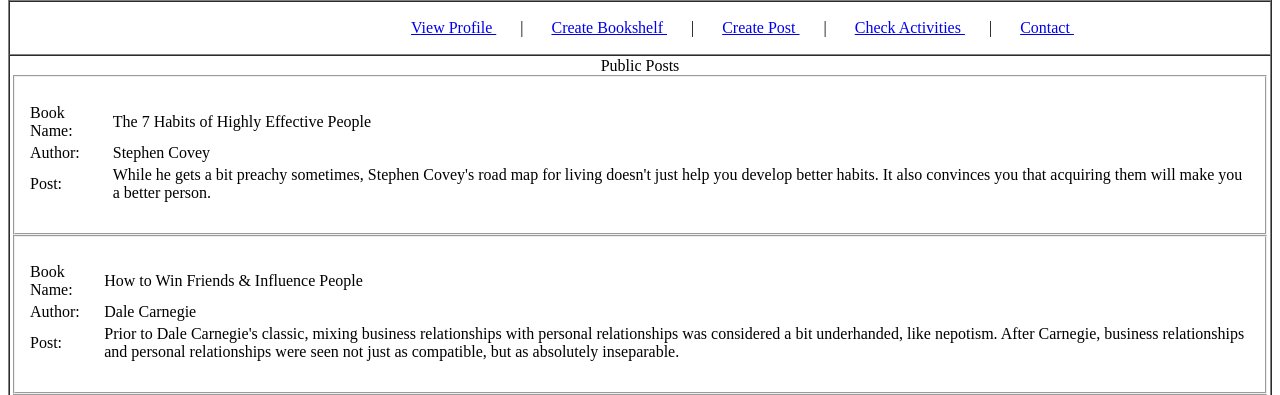
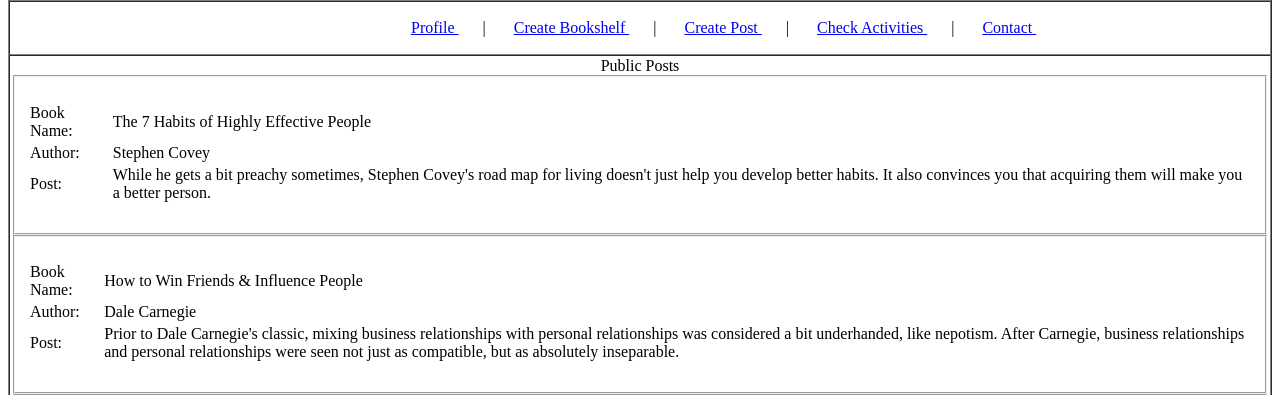
Before and after one commit to Atanusaha143/eBookshelf---a-Book-Cataloging-Social-Platform, a PHP site: page /view/UserHome.php in a window 1280 px wide. Shown: the part 312-707 px from the top of the page. Run offline with PHP 8.4, Linux system fonts and the light colour scheme; the visitor is signed in with stand-in values (Sample User, id 1).

Commit message:
modified user's home

```diff
--- a/view/UserHome.php
+++ b/view/UserHome.php
@@ -21,7 +21,7 @@
 		</tr>
 		<tr>
 			<td height="50px" colspan="2">
-				  <a href="UserProfile.php" style="margin-left: 25em"> View Profile </a> &nbsp &nbsp &nbsp |
+				  <a href="UserProfile.php" style="margin-left: 25em"> Profile </a> &nbsp &nbsp &nbsp |
 				&nbsp &nbsp &nbsp <a href="UserBookList.php"> Create Bookshelf </a> &nbsp &nbsp &nbsp |
 				&nbsp &nbsp &nbsp <a href="UserPost.php"> Create Post </a> &nbsp &nbsp &nbsp |
 				&nbsp &nbsp &nbsp <a href="UserActivities.php"> Check Activities </a> &nbsp &nbsp &nbsp |
```
